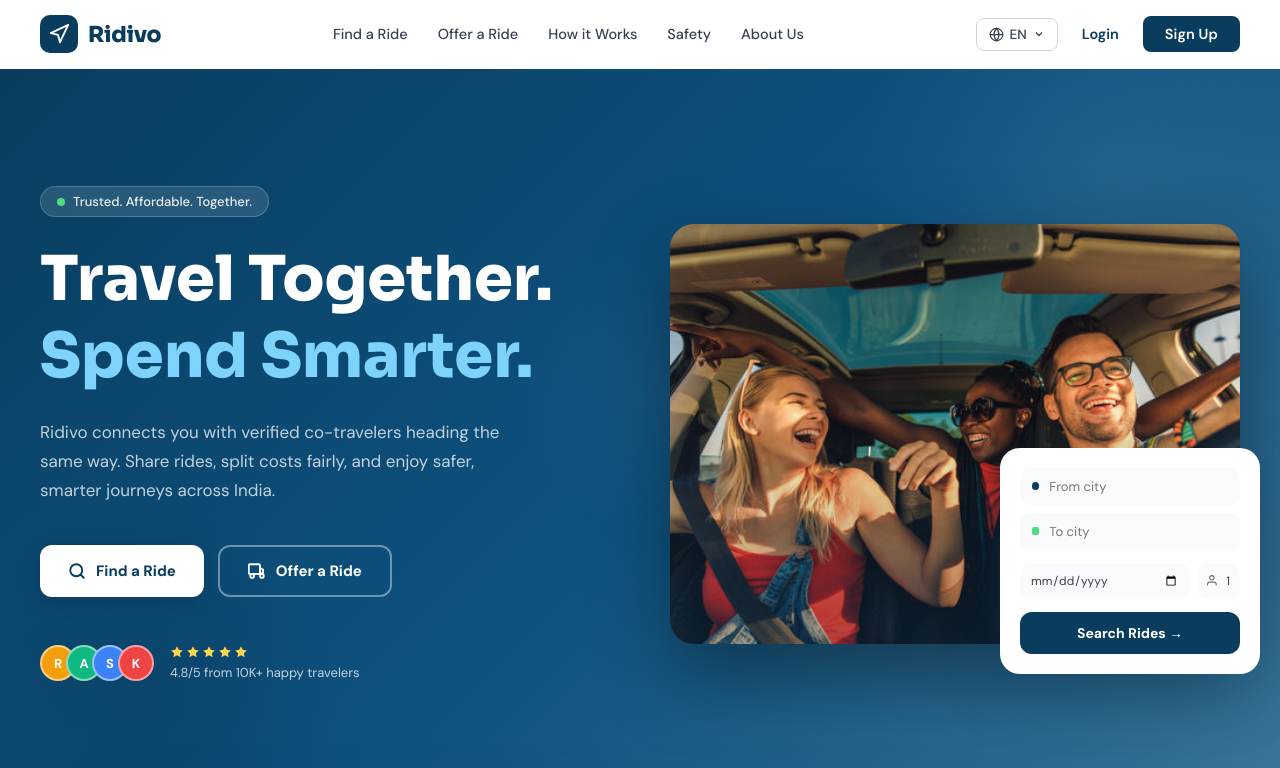
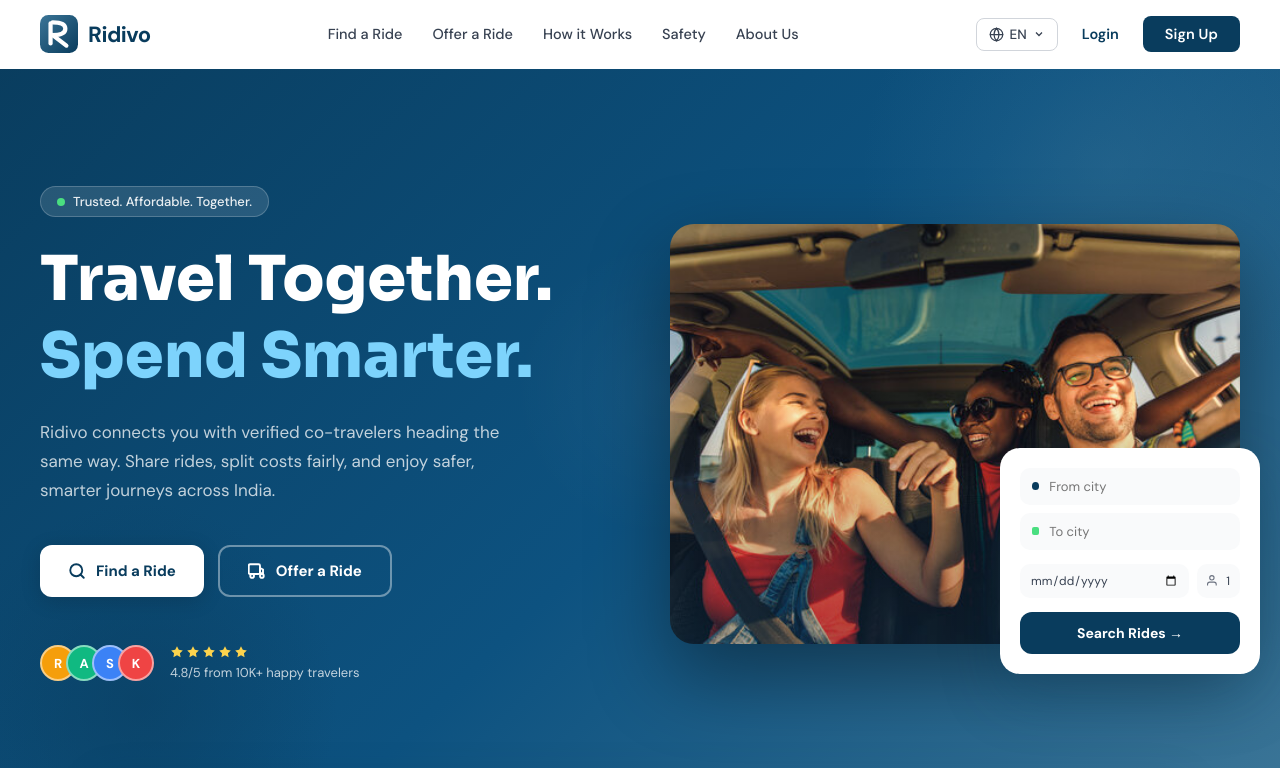
Before and after one commit to VedantGoyal2006/ridivo, a React app in the folder frontend/: page / in a window 1280 px wide. Shown: the top 768 px of the page. Built offline with nearby package versions, Linux system fonts and the light colour scheme; the HTML template or start-up script is replaced by a standard one.

Commit message:
feat: add RidivoLogo component and replace logos everywhere

```diff
--- a/frontend/src/components/Navbar.jsx
+++ b/frontend/src/components/Navbar.jsx
@@ -1,4 +1,5 @@
 import { useState, useRef, useEffect } from "react";
+import RidivoLogo from '../components/RidivoLogo'
 
 const languages = [
   { code: "en", label: "English", native: "English" },
@@ -58,19 +59,8 @@ export default function Navbar() {
         }}>
 
           {/* Logo */}
-          <a href="/" style={{ display: "flex", alignItems: "center", gap: "10px", textDecoration: "none", flexShrink: 0 }}>
-            <div style={{
-              width: "38px", height: "38px", backgroundColor: "#093C5D",
-              borderRadius: "10px", display: "flex", alignItems: "center", justifyContent: "center",
-            }}>
-              <svg width="22" height="22" viewBox="0 0 24 24" fill="none">
-                <path d="M3 11l19-9-9 19-2-8-8-2z" stroke="white" strokeWidth="2" strokeLinecap="round" strokeLinejoin="round" />
-              </svg>
-            </div>
-            <span style={{
-              fontSize: "22px", fontWeight: "800", color: "#093C5D",
-              fontFamily: "'Sora', sans-serif", letterSpacing: "-0.3px",
-            }}>Ridivo</span>
+          <a href="/" style={{ textDecoration: "none" }}>
+            <RidivoLogo size={38} showText={true} textColor="#093C5D" />
           </a>
 
           {/* Desktop Nav Links */}
--- /dev/null
+++ b/frontend/src/components/RidivoLogo.jsx
@@ -0,0 +1,27 @@
+export default function RidivoLogo({ size = 38, showText = true }) {
+  return (
+    <div style={{ display: "flex", alignItems: "center", gap: "10px" }}>
+      <svg width={size} height={size} viewBox="0 0 72 72" fill="none">
+        <defs>
+          <linearGradient id="rgrad" x1="0%" y1="0%" x2="100%" y2="100%">
+            <stop offset="0%" stopColor="#3B7597" />
+            <stop offset="100%" stopColor="#093C5D" />
+          </linearGradient>
+        </defs>
+        <rect width="72" height="72" rx="16" fill="url(#rgrad)" />
+        <rect x="16" y="12" width="8" height="46" rx="4" fill="white" />
+        <path d="M24 14 Q48 14 48 26 Q48 38 24 38" fill="none" stroke="white" strokeWidth="8" strokeLinecap="round" strokeLinejoin="round" />
+        <line x1="24" y1="38" x2="50" y2="58" stroke="white" strokeWidth="8" strokeLinecap="round" />
+      </svg>
+      {showText && (
+        <span style={{
+          fontFamily: "'DM Sans', sans-serif",
+          fontSize: "22px",
+          fontWeight: "700",
+          color: "#093C5D",
+          letterSpacing: "-0.5px",
+        }}>Ridivo</span>
+      )}
+    </div>
+  );
+}
--- a/frontend/src/pages/AuthPage.jsx
+++ b/frontend/src/pages/AuthPage.jsx
@@ -2,6 +2,7 @@ import { useState, useEffect } from "react";
 import { loginUser, signupUser } from '../services/authService';
 import { useAuth } from '../context/AuthContext';
 import { useNavigate } from 'react-router-dom';
+import RidivoLogo from '../components/RidivoLogo'
 
 const colors = {
   dark: "#093C5D",
@@ -228,13 +229,8 @@ export default function AuthPage() {
 
           {/* Logo */}
           <div style={{ position: "relative", zIndex: 2, padding: "40px 48px" }}>
-            <a href="/" style={{ display: "inline-flex", alignItems: "center", gap: "10px", textDecoration: "none" }}>
-              <div style={{ width: "38px", height: "38px", backgroundColor: "rgba(255,255,255,0.15)", backdropFilter: "blur(10px)", borderRadius: "10px", display: "flex", alignItems: "center", justifyContent: "center", border: "1px solid rgba(255,255,255,0.25)" }}>
-                <svg width="20" height="20" viewBox="0 0 24 24" fill="none">
-                  <path d="M3 11l19-9-9 19-2-8-8-2z" stroke="white" strokeWidth="2" strokeLinecap="round" strokeLinejoin="round" />
-                </svg>
-              </div>
-              <span style={{ fontFamily: "'Sora', sans-serif", fontSize: "22px", fontWeight: "800", color: "white" }}>Ridivo</span>
+            <a href="/" style={{ textDecoration: "none" }}>
+              <RidivoLogo size={38} showText={true} textColor="white" />
             </a>
           </div>
 
--- a/frontend/src/pages/LandingPage.jsx
+++ b/frontend/src/pages/LandingPage.jsx
@@ -1,4 +1,5 @@
 import { useState, useEffect, useRef } from "react";
+import RidivoLogo from '../components/RidivoLogo'
 
 const colors = {
   dark: "#093C5D",
@@ -475,11 +476,8 @@ function Footer() {
         <div style={{ display: "grid", gridTemplateColumns: "2fr 1fr 1fr 1fr 1.5fr", gap: "40px", marginBottom: "48px" }}>
           {/* Brand */}
           <div>
-            <div style={{ display: "flex", alignItems: "center", gap: "10px", marginBottom: "16px" }}>
-              <div style={{ width: "36px", height: "36px", backgroundColor: colors.mid, borderRadius: "10px", display: "flex", alignItems: "center", justifyContent: "center" }}>
-                <svg width="20" height="20" viewBox="0 0 24 24" fill="none"><path d="M3 11l19-9-9 19-2-8-8-2z" stroke="white" strokeWidth="2" strokeLinecap="round" strokeLinejoin="round" /></svg>
-              </div>
-              <span style={{ fontFamily: "'Sora',sans-serif", fontSize: "20px", fontWeight: "800", color: "white" }}>Ridivo</span>
+            <div style={{ marginBottom: "16px" }}>
+              <RidivoLogo size={36} showText={true} textColor="white" />
             </div>
             <p style={{ fontFamily: "'DM Sans',sans-serif", fontSize: "14px", color: "rgba(255,255,255,0.55)", lineHeight: "1.7", marginBottom: "24px", maxWidth: "220px" }}>Making travel affordable, social and sustainable.</p>
             <div style={{ display: "flex", gap: "12px" }}>
```
